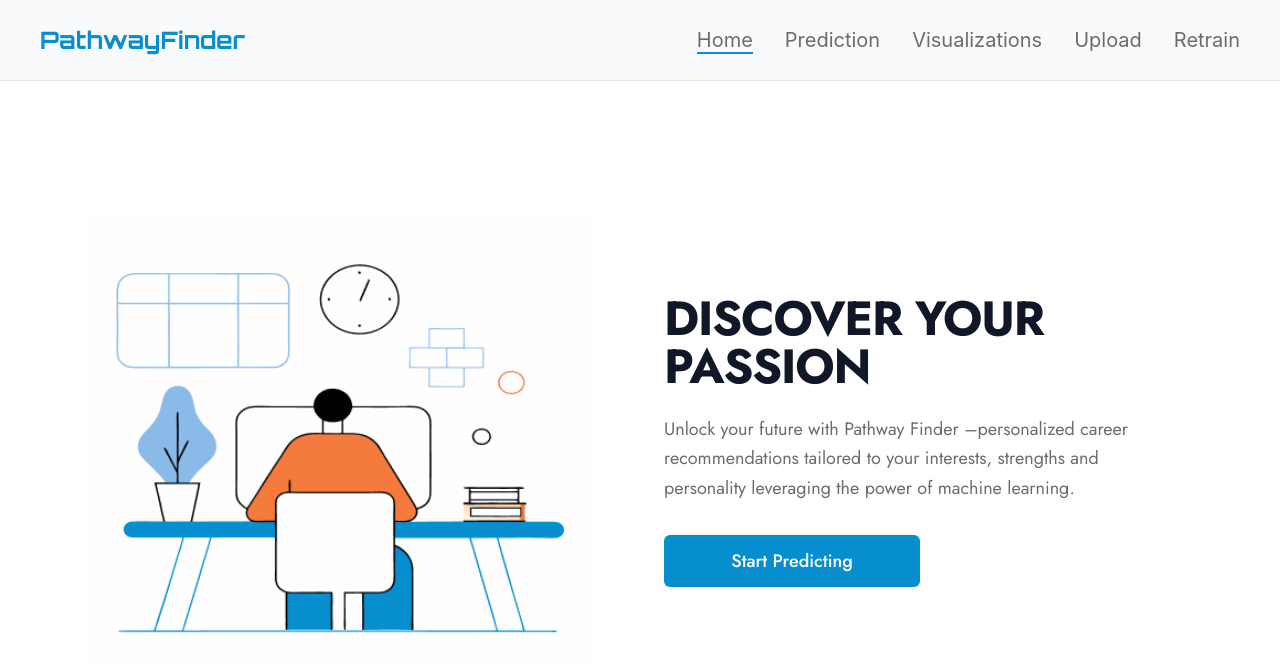
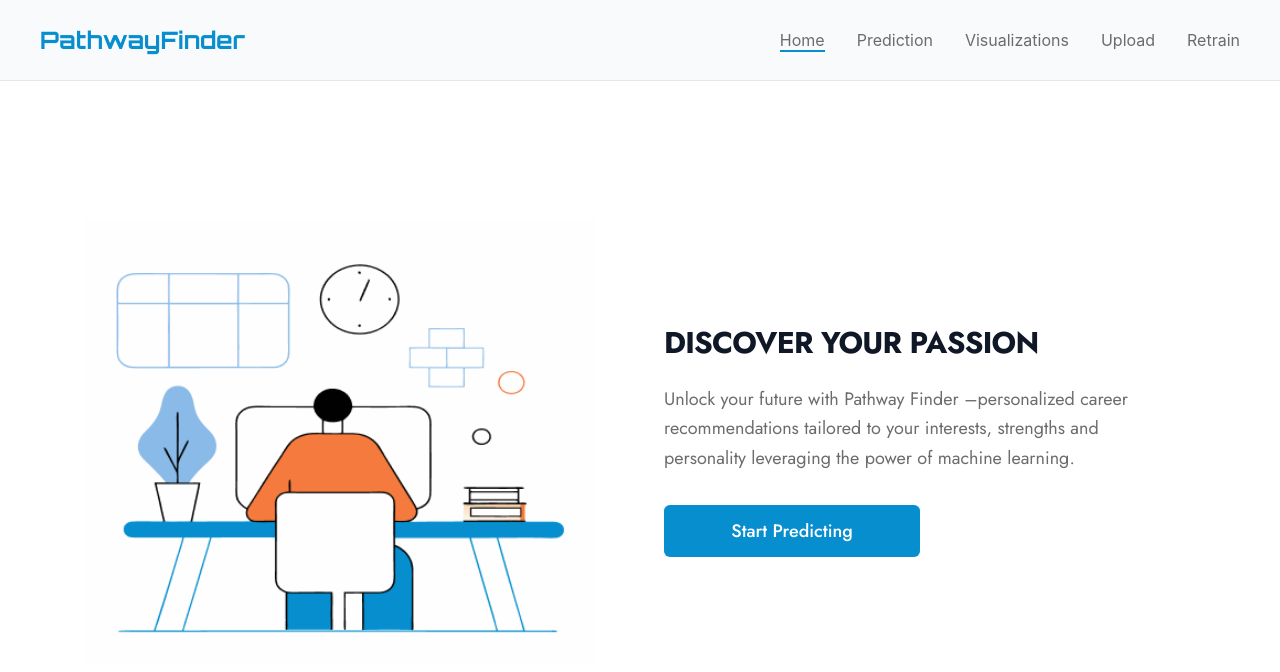
Before and after one commit to uwituzeb/MLP_summative, a React (Create React App) app in the folder frontend/: page / in a window 1280 px wide. Shown: the top 672 px of the page. Built offline with nearby package versions, Linux system fonts and the light colour scheme.

Commit message:
update styling

```diff
--- a/frontend/src/components/NavBar.jsx
+++ b/frontend/src/components/NavBar.jsx
@@ -15,7 +15,7 @@ const NavBar = () => {
         <Link to="/">PathwayFinder</Link>
       </div>
 
-      <ul className="flex space-x-8 text-xl">
+      <ul className="flex space-x-8 text-base">
         <li>
           <Link
             to="/"
--- a/frontend/src/pages/Home.jsx
+++ b/frontend/src/pages/Home.jsx
@@ -17,10 +17,10 @@ const Home = () => {
           </div>
 
           <div className="w-full lg:w-1/2 text-center lg:text-left">
-            <h1 className="text-3xl md:text-4xl lg:text-5xl font-bold tracking-tight text-gray-900 mb-6 font-primary">
+            <h1 className="text-3xl font-bold tracking-tight text-gray-900 mb-6 font-primary">
               DISCOVER YOUR PASSION
             </h1>
-            <p className="text-custom-grey text-base md:text-lg mb-8 max-w-lg mx-auto lg:mx-0 leading-relaxed font-primary">
+            <p className="text-custom-grey text-lg mb-8 max-w-lg mx-auto lg:mx-0 leading-relaxed font-primary">
               Unlock your future with Pathway Finder –personalized career recommendations tailored to your interests, strengths and personality leveraging the power of machine learning.
             </p>
             <Link to="/prediction">
```
